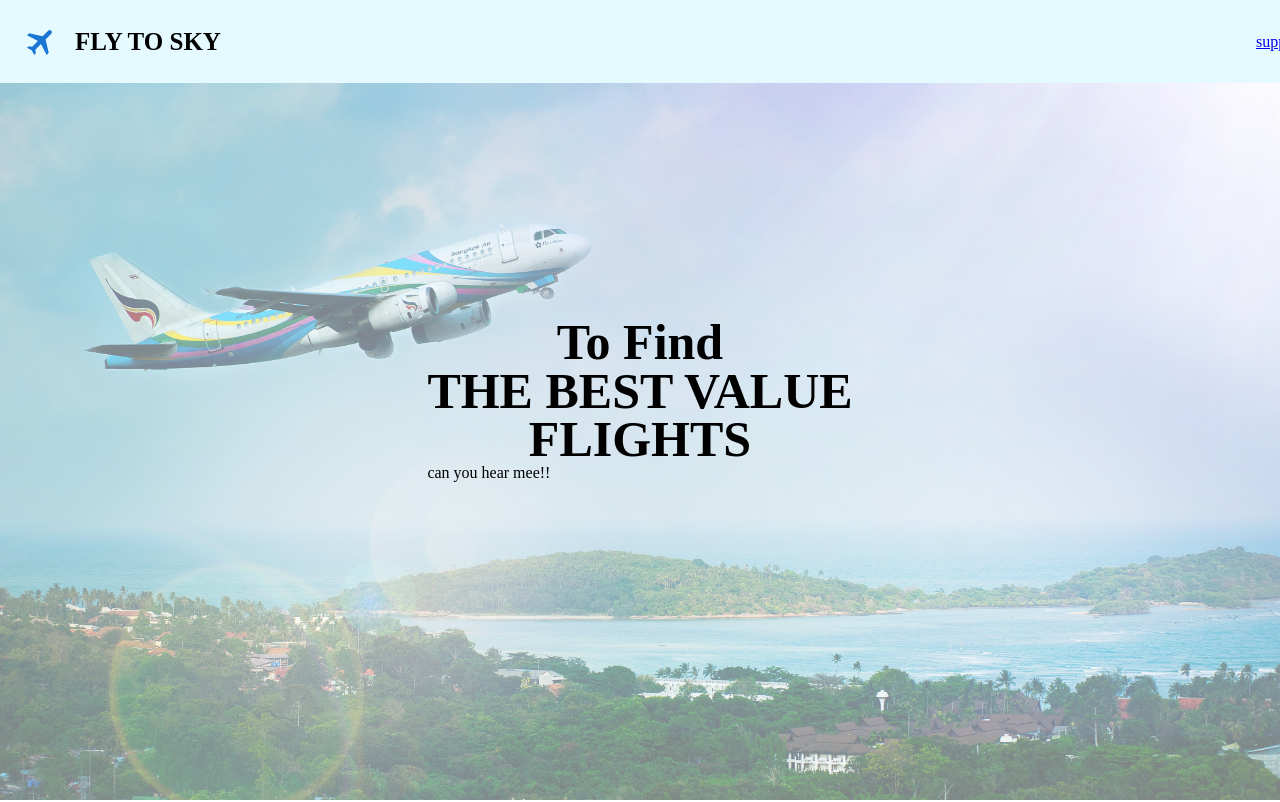
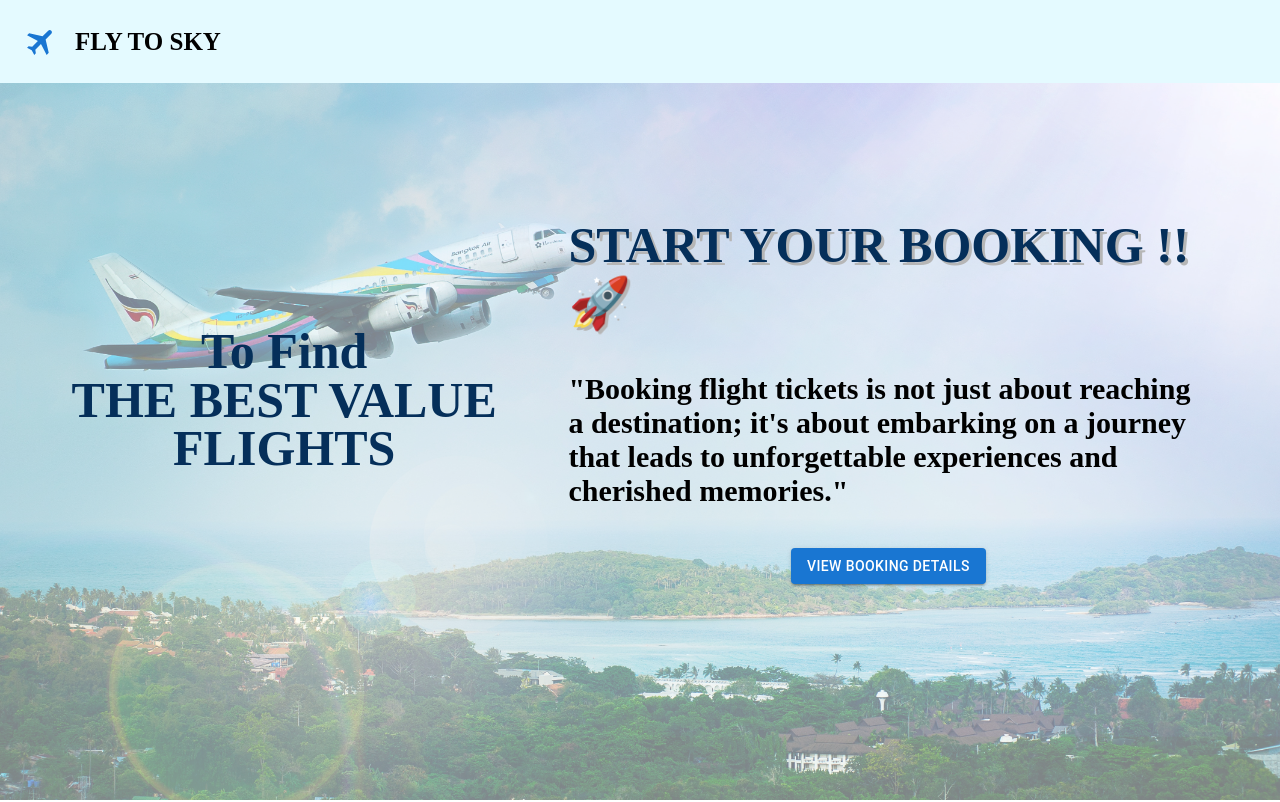
Before and after one commit to suba2002/fly-to-sky, a React (Create React App) app: page /intro in a window 1280 px wide. Shown: the top 802 px of the page. Built offline with nearby package versions, Linux system fonts and the light colour scheme.

Commit message:
intro page updated

```diff
--- a/src/components/Intro/Intro.css
+++ b/src/components/Intro/Intro.css
@@ -7,7 +7,6 @@
   align-items: center;
   justify-content: center;
   min-height: 100vh;
-  /* position: absolute; */
   font-family: monserrat;
 }
 
@@ -33,6 +32,8 @@
   font-weight: 600;
   font-size: 50px;
   line-height: 48.76px;
+  color: #052f5a;
+
 }
 
 .intro__info > span {
@@ -42,9 +43,6 @@
   line-height: 56.07px;
 }
 
-.intro__container{
-  display: flex;
-}
 
 .intro__header{
   display: flex;
@@ -65,6 +63,35 @@
   gap:2vh;
 }
 
+.intro__container{
+  display: flex;
+  align-items: center;
+  justify-content: space-evenly;
+  min-height: 100vh;
+  width:100%
+}
+
+.intro__booking{
+  display: flex;
+  flex-direction: column;
+  align-items: center;
+  width: 50%;
+  gap: 5vh;
+}
+
+.intro__booking>h2{
+  font-size: 50px;
+  font-weight: 700;
+  text-transform: uppercase;
+  text-shadow: 3px 3px #b6b6b6;
+  color:#052f5a;
+}
+
+.intro__booking>h3{
+  font-size: 30px;
+}
+
+
 
 @media screen and (max-width: 767px) {
   .intro {
--- a/src/components/Intro/Intro.js
+++ b/src/components/Intro/Intro.js
@@ -2,9 +2,18 @@ import React, { useState } from "react";
 import "./Intro.css";
 import { Support } from "../Support/Support";
 import FlightIcon from "@mui/icons-material/Flight";
+import Button from "@mui/material/Button";
+import { useNavigate } from "react-router-dom";
 
 export const Intro = () => {
+  const navigate = useNavigate();
+
+  const handleButtonClick = () => {
+    navigate(`/booking`);
+  };
+
   return (
+    <div>
       <div className="intro">
         <div clas className="intro__header">
           <div className="intro__icon">
@@ -17,24 +26,35 @@ export const Intro = () => {
             />
             <p className="icon__name">FLY TO SKY</p>
           </div>
-        <div className="intro__username">
-          <nav>
-            <a href="#support">support</a>
-          </nav>
+          <div className="intro__username"></div>
         </div>
-      </div>
-      <div className="intro_container">
+        <div className="intro__container">
           <div className="intro__info">
             <p>
               To Find<br></br>
               <span>
                 THE BEST VALUE <br></br> FLIGHTS
               </span>
+
             </p>
           </div>
-        <div>can you hear mee!!</div>
+          <div className="intro__booking">
+            <h2>Start your booking !! 🚀</h2>
+            <h3>
+              "Booking flight tickets is not just about reaching a destination;
+              it's about embarking on a journey that leads to unforgettable
+              experiences and cherished memories."
+            </h3>
+            <Button
+              variant="contained"
+              type="submit"
+              onClick={handleButtonClick}
+            >
+              View booking details
+            </Button>{" "}
           </div>
-
+        </div>
+      </div>
       <Support />
     </div>
   );
--- a/src/components/Login/Login.js
+++ b/src/components/Login/Login.js
@@ -29,7 +29,7 @@ export const Login = () => {
         const errorMessage = error.message;
         console.error("Authentication error:", errorCode, errorMessage);
       });
-    navigate("/booking");
+    navigate("/intro");
   };
   return (
     <div className="login">
--- a/src/pages/LandingPage.js
+++ b/src/pages/LandingPage.js
@@ -1,11 +1,11 @@
 import React from "react";
-import { Intro } from "../components/Intro/Intro";
+import { Intro } from "../components/Intro/intro";
 
 
 export const LandingPage = () => {
   return (
     <div className="landingPage">
-     <Intro/>
+    <Intro/>
     </div>
   );
 };
```
Lines whose indentation alone changed are shown as unchanged.
